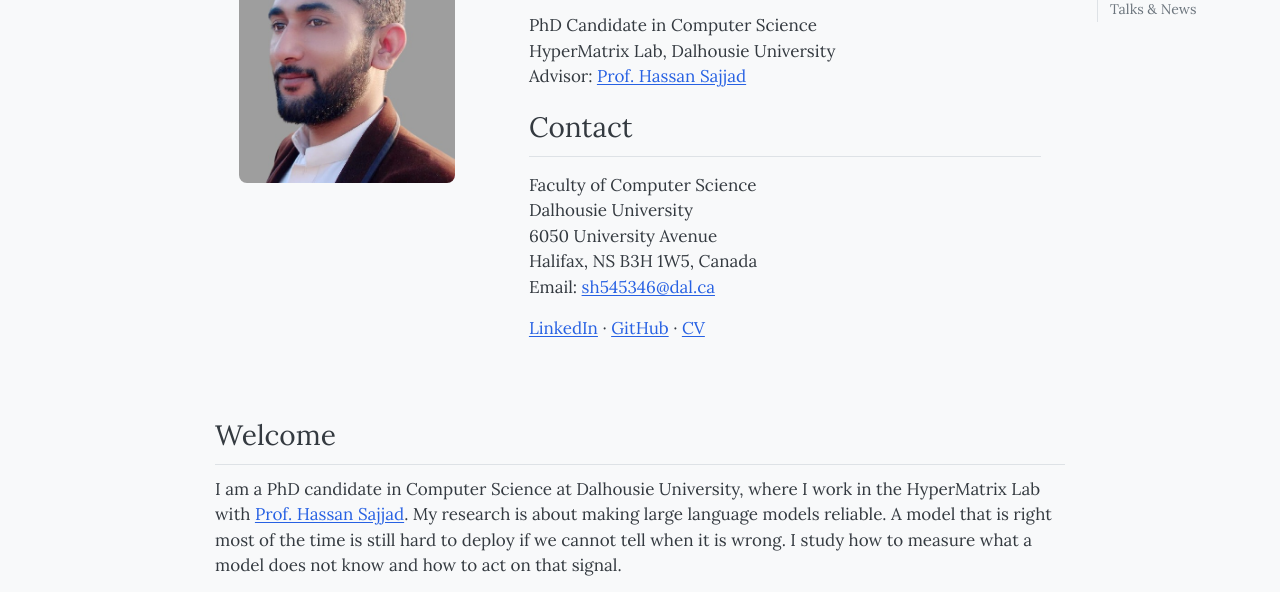
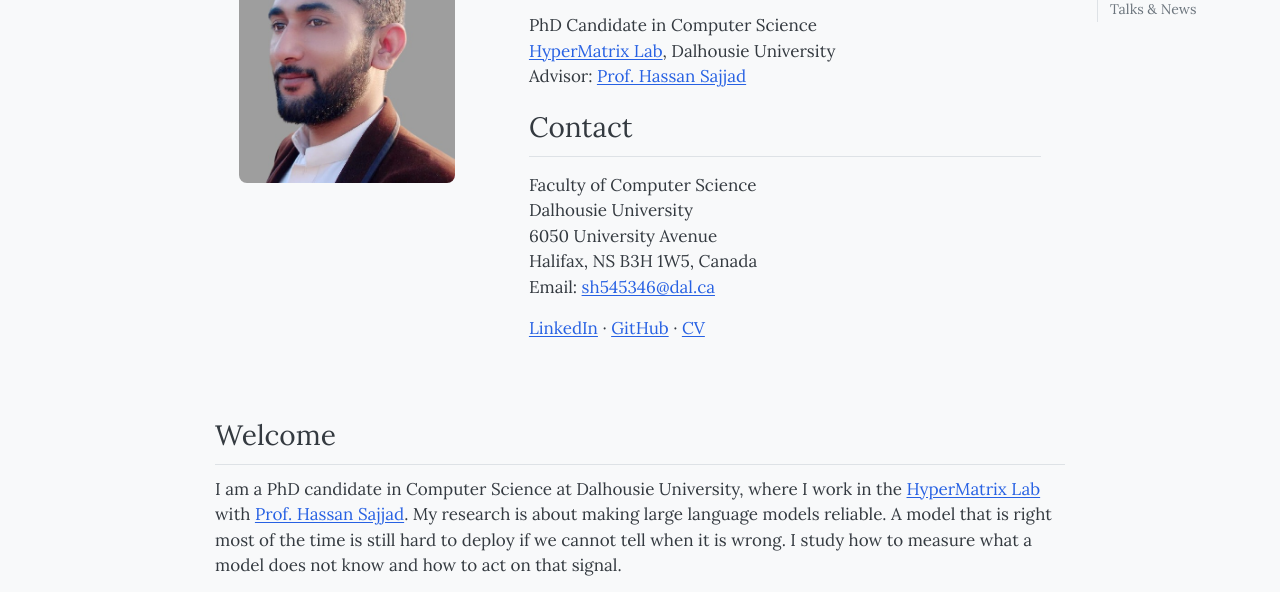
Before and after one commit to sher-badshah4672/sher-badshah4672.github.io, a plain HTML site: page index.html in a window 1280 px wide. Shown: the part 166-758 px from the top of the page. Drawn offline with Linux system fonts and the light colour scheme.

Commit message:
Link HyperMatrix Lab
Co-Authored-By: Claude Opus 5.5 <noreply@anthropic.com>

```diff
--- a/index.html
+++ b/index.html
@@ -29,7 +29,7 @@
   <div class="column" style="width:68%;">
     <h2 id="profile">Sher Badshah</h2>
     <p>PhD Candidate in Computer Science<br>
-    HyperMatrix Lab, Dalhousie University<br>
+    <a href="https://hypermatrix.cs.dal.ca">HyperMatrix Lab</a>, Dalhousie University<br>
     Advisor: <a href="https://hsajjad.github.io/">Prof. Hassan Sajjad</a></p>
     <h2 id="contact">Contact</h2>
     <p>Faculty of Computer Science<br>
@@ -42,7 +42,7 @@
   </div>
 
   <h2 id="welcome">Welcome</h2>
-  <p>I am a PhD candidate in Computer Science at Dalhousie University, where I work in the HyperMatrix Lab with <a href="https://hsajjad.github.io/">Prof. Hassan Sajjad</a>. My research is about making large language models reliable. A model that is right most of the time is still hard to deploy if we cannot tell when it is wrong. I study how to measure what a model does not know and how to act on that signal.</p>
+  <p>I am a PhD candidate in Computer Science at Dalhousie University, where I work in the <a href="https://hypermatrix.cs.dal.ca">HyperMatrix Lab</a> with <a href="https://hsajjad.github.io/">Prof. Hassan Sajjad</a>. My research is about making large language models reliable. A model that is right most of the time is still hard to deploy if we cannot tell when it is wrong. I study how to measure what a model does not know and how to act on that signal.</p>
   <p>Much of my work is in uncertainty quantification. I develop uncertainty estimates for LLM outputs and combine them with conformal prediction, so a system can answer, seek more evidence, or abstain while keeping its error rate below a level the user sets. I have applied these ideas to LLM evaluation, where they come with formal guarantees on the decisions a model accepts.</p>
   <p>I am also interested in weight-space programming, a new area that reads, edits, and transfers what a network has learned by working on its weights directly. My current project explores whether a skill learned by one model can be found in its weights and moved into another. Another interest is reinforcement learning and post-training of language models. Before NLP, I worked on empirical software engineering, with papers on DevOps, software processes, and AI ethics.</p>
 
```
Also changed, not shown: _src/about.html (+1 -1 lines), about/index.html (+1 -1 lines).
